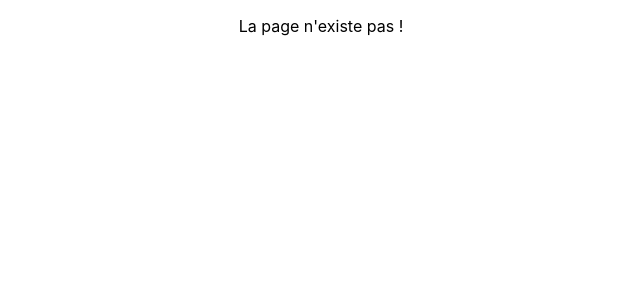
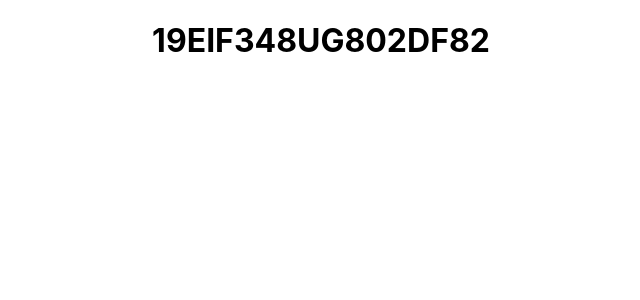
Before and after one commit to Blust96/libemoria, a React (Create React App) app: page /details/19EIF348UG802DF82 in a window 1280 px wide. Shown: the top 300 px of the page, without its empty margins (319-959 px from the left). Built offline with nearby package versions, Linux system fonts and the light colour scheme; the HTML template or start-up script is replaced by a standard one; what pouchdb would draw is missing.

Commit message:
[ADD] Adding BookDetails route with link in BookCard

```diff
--- a/src/App.js
+++ b/src/App.js
@@ -3,6 +3,7 @@ import { BrowserRouter as Router, Switch, Route } from 'react-router-dom';
 
 import Books from './components/books/Books';
 import CreateBook from './components/books/CreateBook';
+import BookDetails from './components/books/BookDetails';
 import NotFound from './components/pages/NotFound';
 
 import BookState from './context/book/BookState';
@@ -16,7 +17,8 @@ function App() {
                 <div className="App">
                     <Switch>
                         <Route exact path='/' component={Books} />
-                        <Route exact path="/create" component={CreateBook} />
+                        <Route exact path='/create' component={CreateBook} />
+                        <Route path='/details/:id' component={BookDetails} />
                         <Route component={NotFound} />
                     </Switch>
                 </div>
--- a/src/components/books/BookCard.js
+++ b/src/components/books/BookCard.js
@@ -1,11 +1,13 @@
 import React, { Fragment } from 'react';
+import { Link } from 'react-router-dom';
 
-const BookCard = ({ book: { title, author, genre } }) => (
-    <Fragment>
+const BookCard = ({ book: { _id, title, author, genre } }) => (
+    // TODO: Set book in BookState to get data in BookDetails
+    <Link to={`/details/${_id}`}>
         <h1>{ title }</h1>
         <h2>{ author }</h2>
         <p>{ genre }</p>
-    </Fragment>
+    </Link>
 );
 
 export default BookCard;
--- /dev/null
+++ b/src/components/books/BookDetails.js
@@ -0,0 +1,16 @@
+import React, { Fragment } from 'react';
+import { useParams } from 'react-router-dom';
+
+const BookDetails = () => {
+
+    let { id } = useParams();
+
+    return (
+        <Fragment>
+            <h1>{ id }</h1>
+        </Fragment>
+    );
+
+}
+
+export default BookDetails;
--- a/src/components/books/EmptyBooks.js
+++ b/src/components/books/EmptyBooks.js
@@ -4,7 +4,7 @@ import { Link } from 'react-router-dom';
 const EmptyBooks = () => (
     <Fragment>
         <p>You have 0 books yet !</p>
-        <Link to="/create">Just create one</Link>
+        <Link to='/create'>Just create one</Link>
     </Fragment>
 );
 
```
